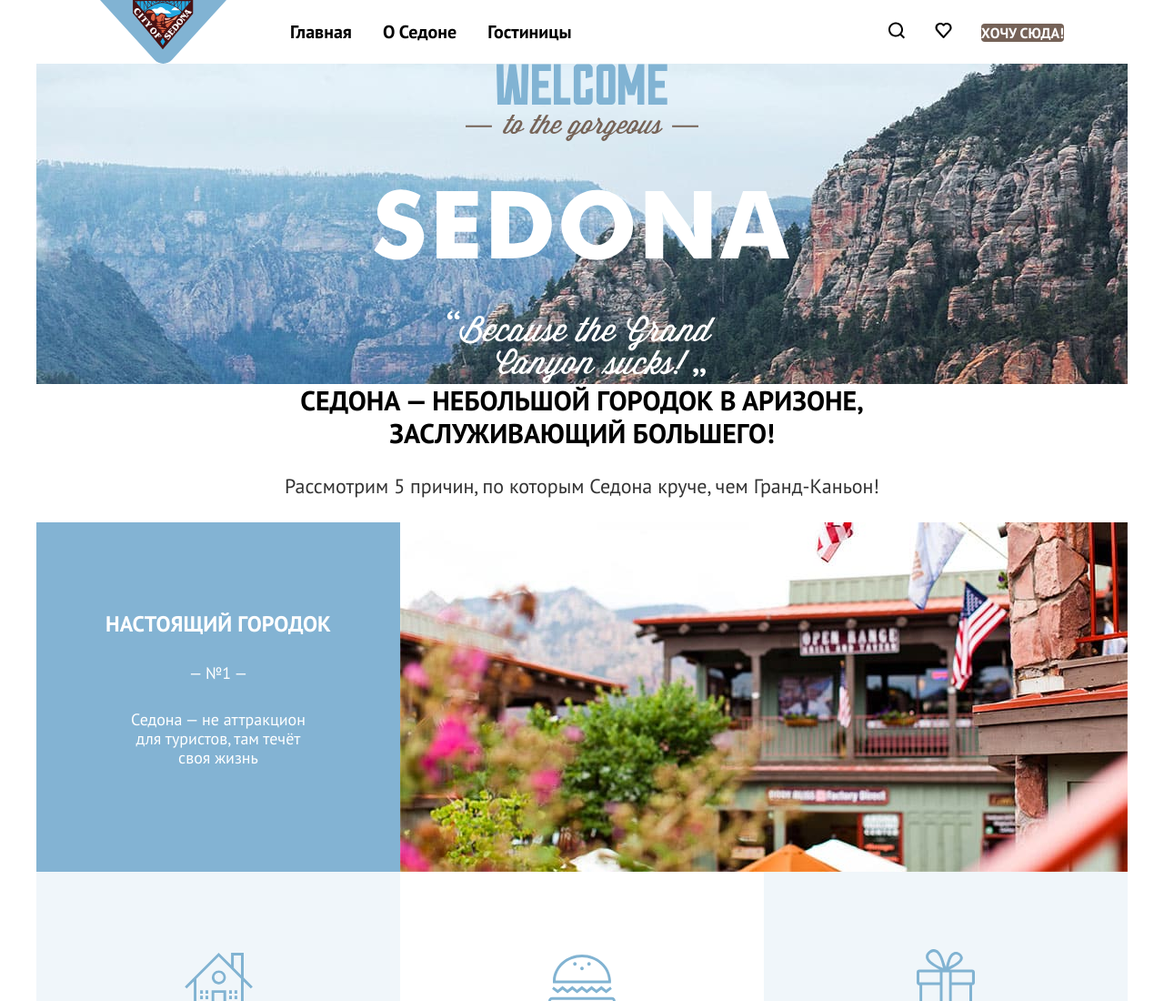
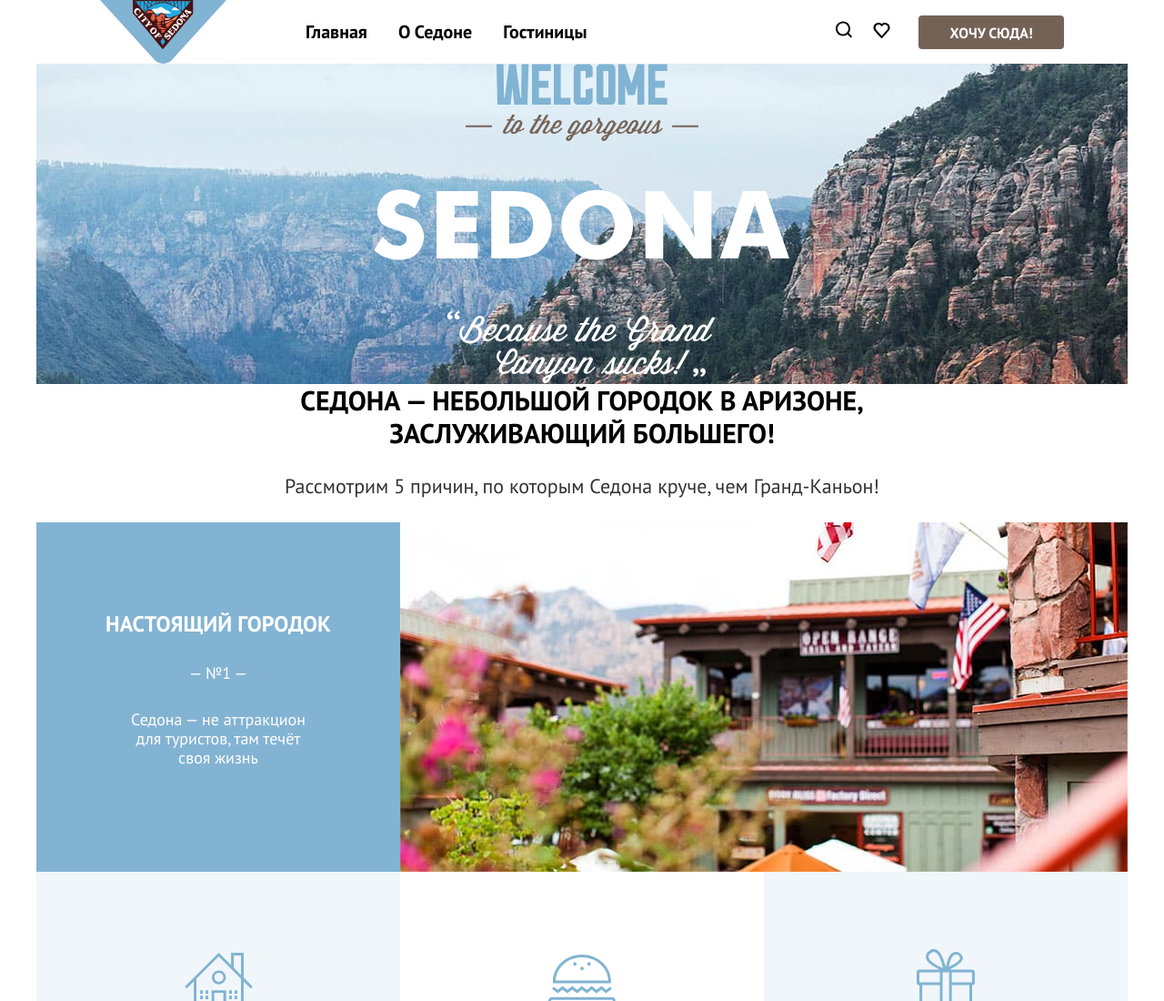
Before and after one commit to litos2/1998101-sedona-33, a plain HTML site: page index.html in a window 1280 px wide. Shown: the top 1100 px of the page at 91% size. Drawn offline with Linux system fonts and the light colour scheme; files whose address does not match are found by name.

Commit message:
Исправляет замечания

```diff
--- a/index.html
+++ b/index.html
@@ -29,8 +29,8 @@
           </ul>
           <!--Навигация пользователя-->
           <ul class="nav-list nav-user">
-            <li class="nav-item">
-              <a class="nav-link-user" href="#">
+            <li class="nav-item-user">
+              <a class="nav-link nav-user-link" href="#">
                 <svg class="nav-icon" width="20" height="19" fill="none" xmlns="http://www.w3.org/2000/svg">
                   <path d="m19.026 17.05-3.71-3.7c1.002-1.3 1.704-3 1.704-4.9 0-4.4-3.61-8-8.023-8C4.585.45.975 4.15.975 8.55c0 4.4 3.61 8 8.022 8 1.805 0 3.51-.6 4.914-1.7l3.71 3.7 1.405-1.5Zm-10.029-2.5c-3.309 0-6.017-2.7-6.017-6s2.708-6 6.017-6c3.31 0 6.017 2.7 6.017 6s-2.707 6-6.017 6Z" fill="#000"/>
                 </svg>
@@ -38,7 +38,7 @@
               </a>
             </li>
             <li class="nav-item-user">
-              <a class="nav-link" href="#">
+              <a class="nav-link nav-user-link" href="#">
                 <svg class="nav-icon" width="19" height="17" fill="none" xmlns="http://www.w3.org/2000/svg">
                   <path d="M9.444 17c-.301 0-.602-.1-.802-.4-5.416-6.1-6.72-7.5-7.02-7.9C.92 7.8.519 6.6.519 5.4c0-3 2.406-5.4 5.515-5.4 1.304 0 2.507.5 3.51 1.3C10.547.5 11.851 0 13.054 0c3.008 0 5.516 2.4 5.516 5.4 0 1.3-.502 2.5-1.304 3.4l-7.02 7.9c-.2.2-.401.3-.802.3ZM3.427 7.5c.3.4 3.51 4 6.117 6.9l6.218-7c.501-.5.702-1.2.702-2 0-1.8-1.505-3.3-3.31-3.3-1.002 0-2.005.5-2.707 1.3-.301.3-.602.4-.903.4-.3 0-.602-.2-.802-.4-.702-.8-1.705-1.3-2.708-1.3-1.805 0-3.31 1.5-3.31 3.3-.1.9.302 1.6.703 2.1-.1 0-.1 0 0 0Z" fill="#000"/>
                 </svg>
@@ -46,7 +46,7 @@
               </a>
             </li>
             <li class="nav-item-user">
-              <a class="nav-link button button-brown" href="#">Хочу сюда!</a>
+              <a class="button header-button" href="#">Хочу сюда!</a>
             </li>
           </ul>
         </nav>
--- a/styles/styles.css
+++ b/styles/styles.css
@@ -81,19 +81,6 @@ body {
   align-items: center;
 }
 
-.nav-item:nth-child(2) {
-  margin: 0 34px;
-}
-
-.nav-item-user:nth-child(2) {
-  margin: 0 32px 0 32px;
-}
-
-/*Навигация пользователя с запасом на доп. элемент*/
-.nav-user {
-  margin-left: auto;
-}
-
 .nav-link {
   font-size: 20px;
   line-height: 26px;
@@ -102,6 +89,18 @@ body {
   color: #000000;
   background-color: #ffffff;
   text-decoration: none;
+  padding: 20px 17px;
+}
+
+/*Навигация пользователя с запасом на доп. элемент*/
+.nav-user {
+  margin-left: auto;
+}
+
+.nav-user-link {
+  min-width: 18px;
+  min-height: 18px;
+  padding: 20px 11px;
 }
 
 .button {
@@ -116,6 +115,18 @@ body {
   text-decoration: none;
   background-color: #83b3d3;
   color: #ffffff;
+  cursor: pointer;
+}
+
+.header-button {
+  display: block;
+  width: 160px;
+  height: 37px;
+  color: #ffffff;
+  background-color: #756257;
+  margin-left: 20px;
+  padding-top: 9px;
+  padding-bottom: 8px;
 }
 
 .button-brown {
@@ -136,7 +147,8 @@ body {
 
 .welcome-container {
   background-image: url("../images/background-intro.jpg");
-  background-size: 1200px 485px;
+  /* background-size: 1200px 485px; */
+  /* height: 485px; */
   background-repeat: no-repeat;
 }
 
@@ -573,6 +585,7 @@ body {
   border: 2px solid #e6e6e6;
   box-sizing: border-box;
   border-radius: 4px;
+  cursor: pointer;
 }
 
 .button-view-type-selected {
```
Also changed, not shown: catalog.html (+3 -3 lines).
